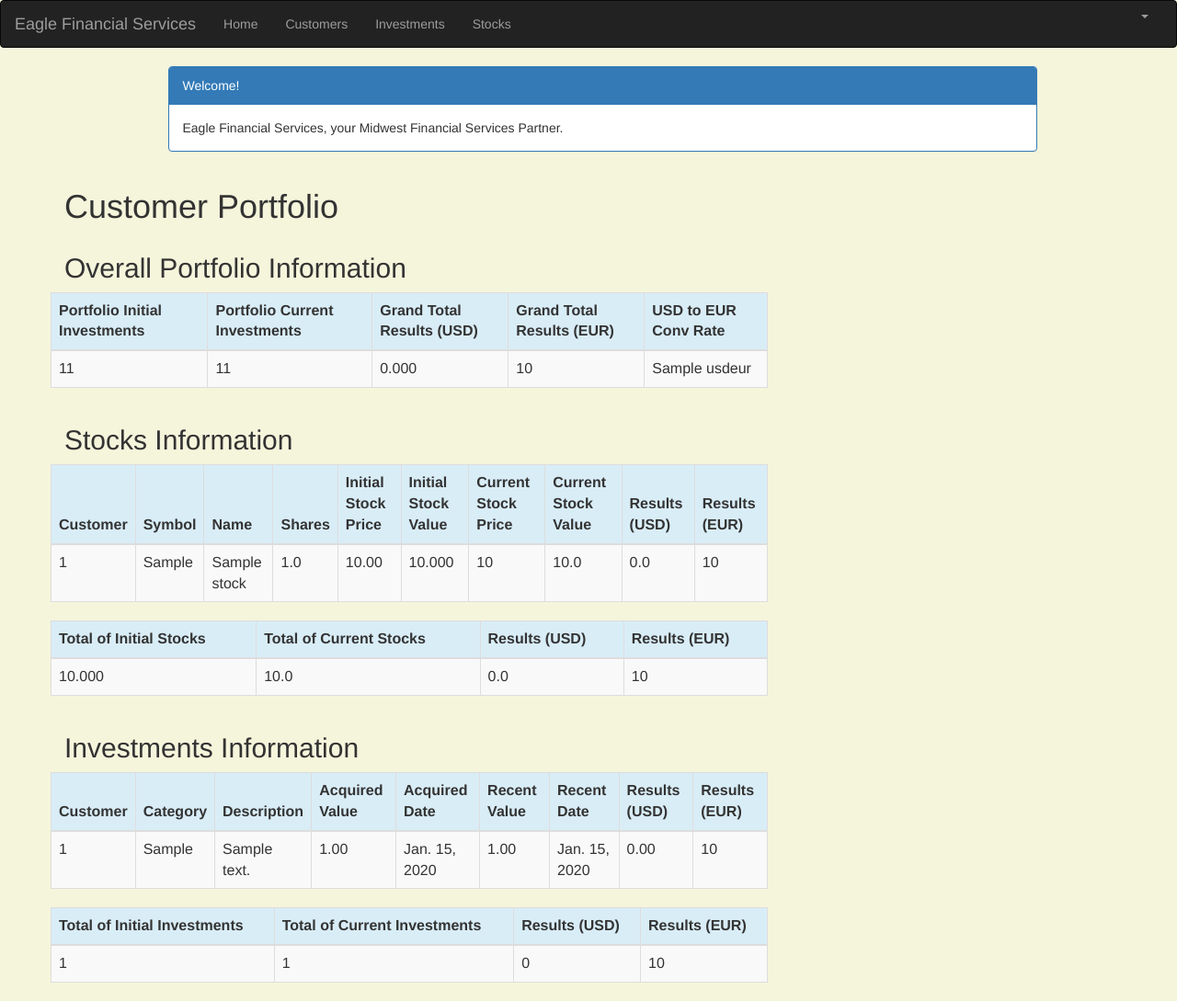
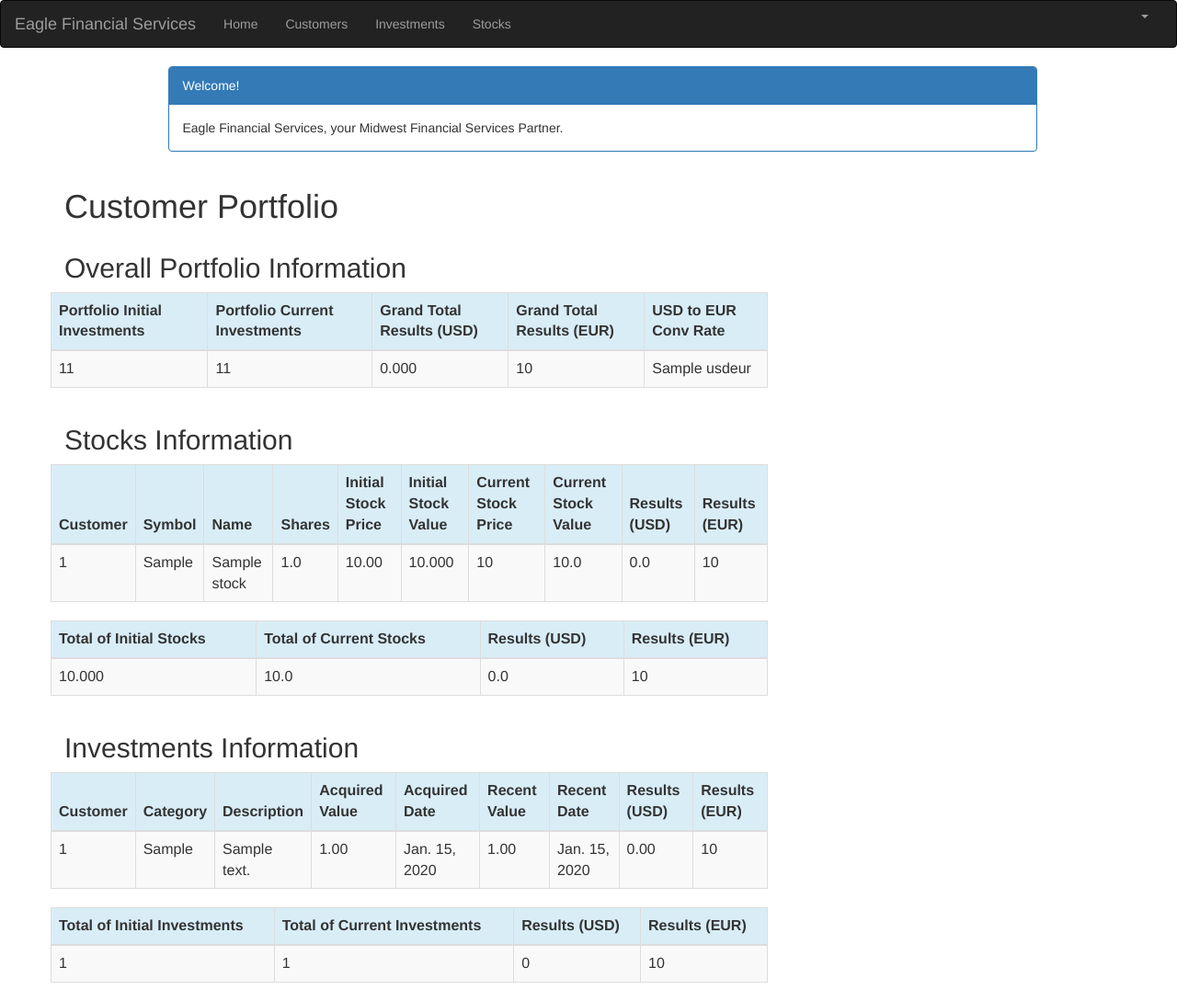
Before and after one commit to Meeraa-uno/efsassign2, a Django app: page /customer/1/portfolio/ in a window 1280 px wide. Shown: the whole page at 92% size. Run offline with Django 3.2, Linux system fonts and the light colour scheme; a user stored in the database is signed in; tables that the repository leaves empty hold one stand-in row (values such as "Sample post"); a database or web service that is not in the repository returns one stand-in record (values such as "Sample title"); data that the repository does not hold is empty; some libraries are stand-ins or nearby versions.

Commit message:
make it better

```diff
--- a/portfolio/templates/portfolio/portfolio.html
+++ b/portfolio/templates/portfolio/portfolio.html
@@ -10,11 +10,6 @@
 
     </head>
     <body>
-    <style>
-        body {
-            background-color: beige;
-        }
-    </style>
     <div class="container">
         <div class="row">
             <div class="col-md-10 col-md-offset-1">
```
